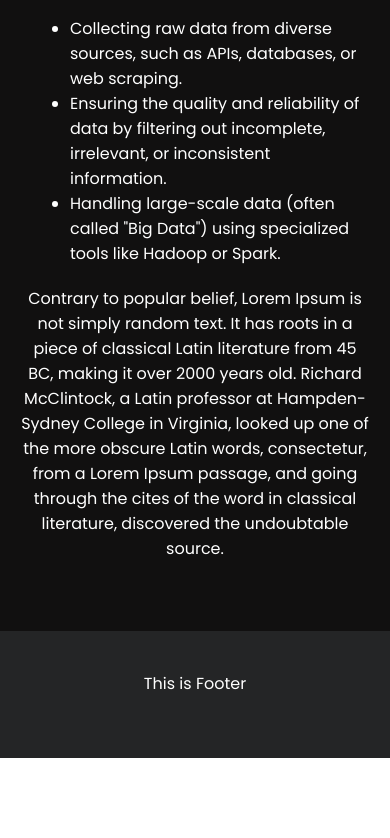
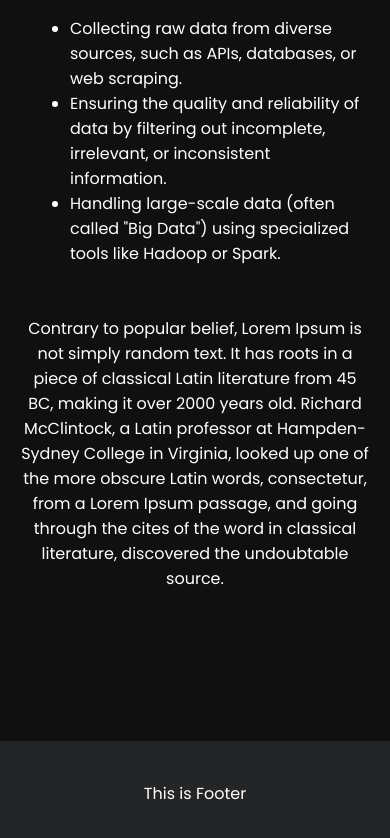
Before and after one commit to mrStefanJ/basic-web-site, a React (Create React App) app: page /data-science in a window 390 px wide. Shown: the part 931-1769 px from the top of the page. Before the commit the page ends 1689 px from the top, so only its background shows below. Built offline with nearby package versions, Linux system fonts and the light colour scheme.

Commit message:
fixing to be responsive

```diff
--- a/src/pages/ProjectCategory/DataScience/DataScience.tsx
+++ b/src/pages/ProjectCategory/DataScience/DataScience.tsx
@@ -47,7 +47,7 @@ const DataScience = () => {
           </li>
         </ul>
       </div>
-      <p className="container__about">
+      <p className="container__text">
         Contrary to popular belief, Lorem Ipsum is not simply random text. It
         has roots in a piece of classical Latin literature from 45 BC, making it
         over 2000 years old. Richard McClintock, a Latin professor at
--- a/src/pages/ProjectCategory/Design/Design.tsx
+++ b/src/pages/ProjectCategory/Design/Design.tsx
@@ -45,7 +45,7 @@ const Design = () => {
           </li>
         </ul>
       </div>
-      <p className="container__about">
+      <p className="container__text">
         Contrary to popular belief, Lorem Ipsum is not simply random text. It
         has roots in a piece of classical Latin literature from 45 BC, making it
         over 2000 years old. Richard McClintock, a Latin professor at
--- a/src/pages/ProjectCategory/Mobile/Mobile.tsx
+++ b/src/pages/ProjectCategory/Mobile/Mobile.tsx
@@ -41,7 +41,7 @@ const Mobile = () => {
           </li>
         </ul>
       </div>
-      <p className="container__about">
+      <p className="container__text">
         Contrary to popular belief, Lorem Ipsum is not simply random text. It
         has roots in a piece of classical Latin literature from 45 BC, making it
         over 2000 years old. Richard McClintock, a Latin professor at
--- a/src/pages/ProjectCategory/Web/Web.tsx
+++ b/src/pages/ProjectCategory/Web/Web.tsx
@@ -43,7 +43,7 @@ const Web = () => {
           <li>Optimizing websites for speed and performance.</li>
         </ul>
       </div>
-      <p className="container__about">
+      <p className="container__text">
         Contrary to popular belief, Lorem Ipsum is not simply random text. It
         has roots in a piece of classical Latin literature from 45 BC, making it
         over 2000 years old. Richard McClintock, a Latin professor at
--- a/src/pages/ProjectCategory/style.css
+++ b/src/pages/ProjectCategory/style.css
@@ -30,3 +30,7 @@
   margin-right: 0;
   padding-left: 40px;
 }
+
+.container__text {
+  padding: 50px 0 100px;
+}
```
